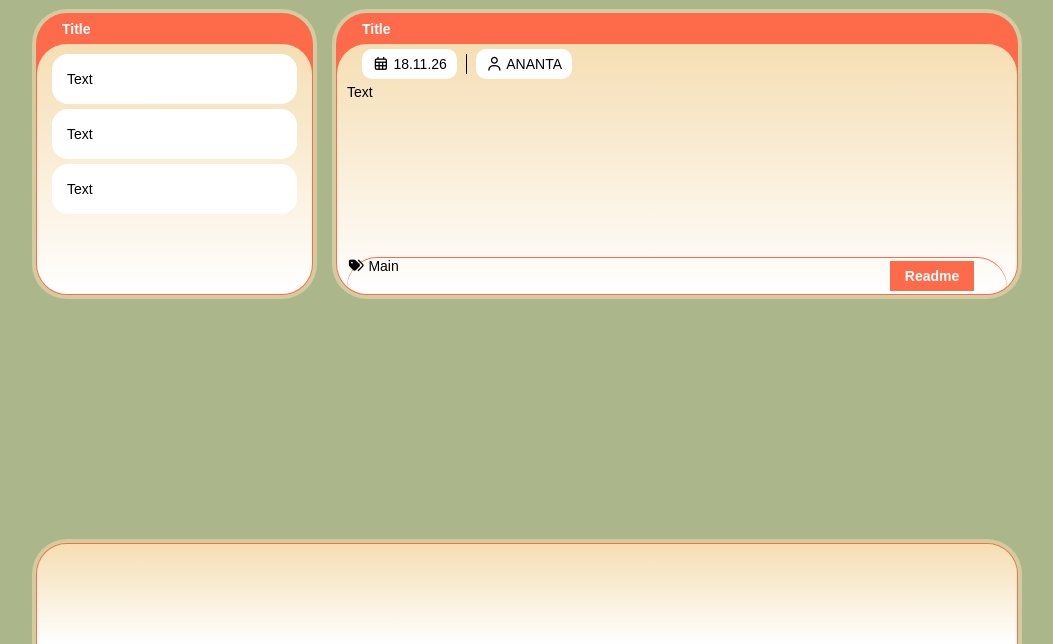
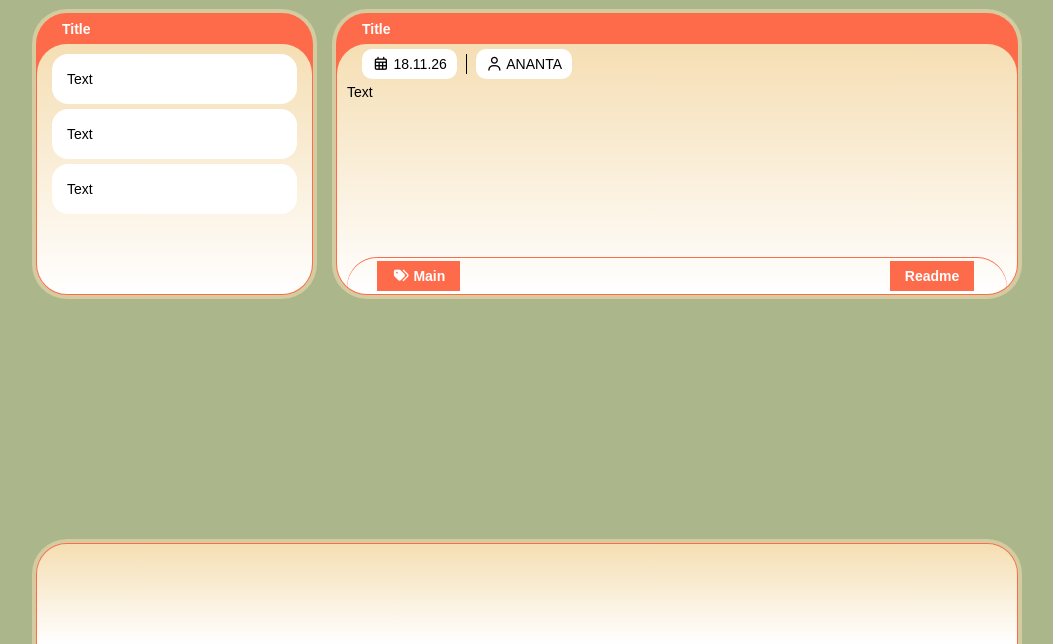
Before and after one commit to Jordancomm/Ananta-game, a plain HTML site: page index.html in a window 1280 px wide. Shown: the part 181-825 px from the top of the page, without its empty margins (113-1166 px from the left). Drawn offline with Linux system fonts and the light colour scheme.

Commit message:
Update index.html

```diff
--- a/index.html
+++ b/index.html
@@ -191,6 +191,18 @@
   padding: 0 15px;
   margin-top: 3px;
 }
+
+    .section-labels {
+      background: #fe6b4a;
+      color: #fff;
+      font-weight: bold;
+      height: 30px;
+      display: inline-block;
+      line-height: 30px;
+      padding: 0 15px;
+      margin-top: 3px;
+      margin-left: 30px;
+    }
     footer {
       width: calc(100% - 300px);
       height: 100px;
```
